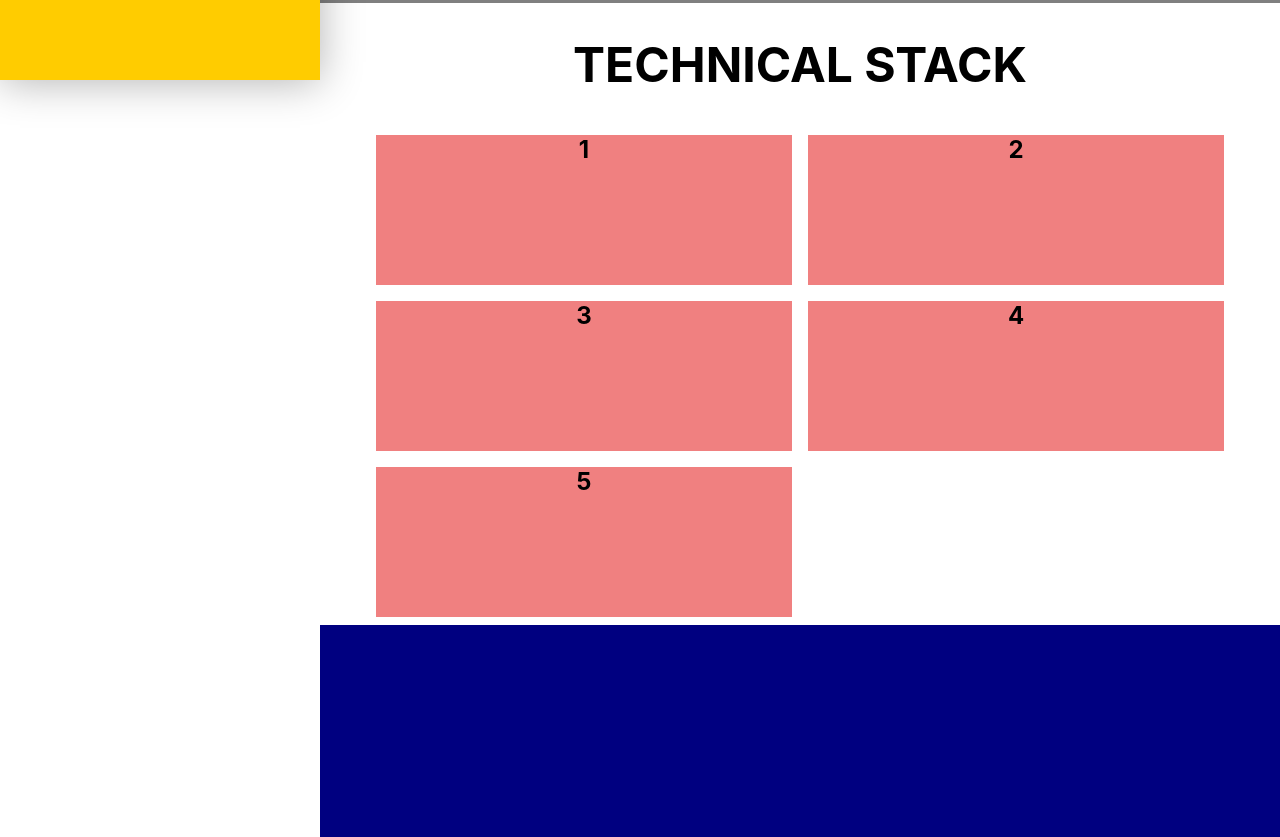
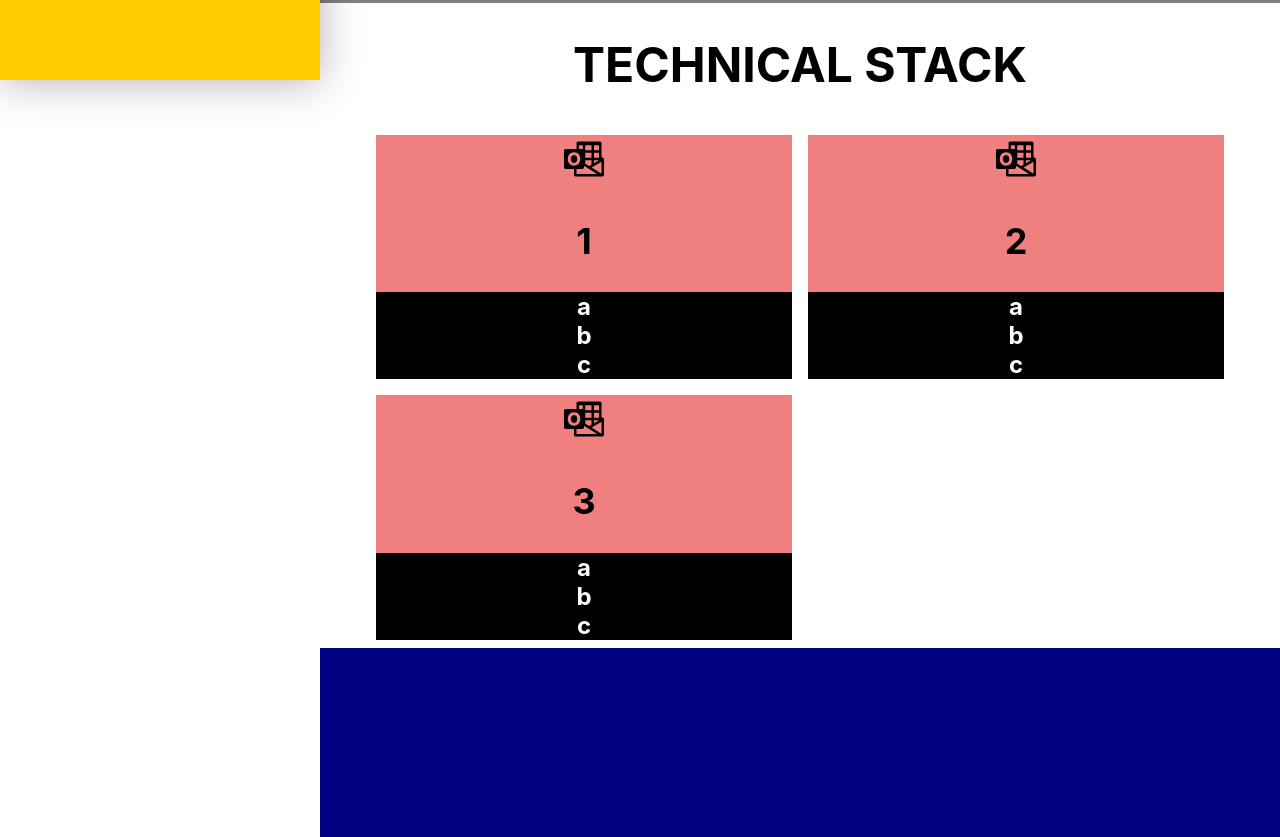
Before and after one commit to rudy-im/fullstack-portfolio, a React (Create React App) app: page / in a window 1280 px wide. Shown: the part 720-1557 px from the top of the page. Built offline with nearby package versions, Linux system fonts and the light colour scheme.

Commit message:
skill component

```diff
--- a/src/components/Main.css
+++ b/src/components/Main.css
@@ -53,12 +53,3 @@
 	box-sizing: border-box;
 	width: 90%;
 }
-
-.skill {
-	height: 150px;
-	background: lightcoral;
-	text-align: center;
-	font-weight: bold;
-	transition: all 0.3s ease;
-	margin: min(1vw, 1vh);
-}
--- a/src/components/Main.js
+++ b/src/components/Main.js
@@ -1,5 +1,8 @@
 import React, { useState, useEffect } from 'react';
 import './Main.css';
+
+import Skill from './Skill';
+import { ReactComponent as OutlookIcon } from '../assets/icons/Outlook.svg'
 
 const Main = () => {
   const [isScrolled, setIsScrolled] = useState(false);
@@ -40,11 +43,9 @@ const Main = () => {
 	  <div className="section white">
 	    <h1>TECHNICAL STACK</h1>
 		<div class="skill-container">
-		  <div class="skill">1</div>
-		  <div class="skill">2</div>
-		  <div class="skill">3</div>
-		  <div class="skill">4</div>
-		  <div class="skill">5</div>
+		  <Skill title="1" skills="a;b;c"><OutlookIcon width="2rem" height="2rem" fill="black" /></Skill>
+		  <Skill title="2" skills="a;b;c"><OutlookIcon width="2rem" height="2rem" fill="black" /></Skill>
+		  <Skill title="3" skills="a;b;c"><OutlookIcon width="2rem" height="2rem" fill="black" /></Skill>
 	    </div>
 	  </div>
 	  <div className="section dark"><h1>Get in touch!</h1></div>
--- /dev/null
+++ b/src/components/Skill.css
@@ -0,0 +1,18 @@
+.skill {
+	background: lightcoral;
+	text-align: center;
+	font-weight: bold;
+	transition: all 0.3s ease;
+	margin: min(1vw, 1vh);
+}
+
+.skill-icon {
+}
+
+.skills {
+}
+
+.skills-item {
+	background-color: black;
+	color: white;
+}
--- /dev/null
+++ b/src/components/Skill.js
@@ -0,0 +1,22 @@
+import './Skill.css';
+
+const Skill = ({title, skills, children}) => {
+  const items = skills.split(';').map(item => item.trim()).filter(Boolean);
+
+  return (
+    <div className="skill">
+	  {children && <div className="skill-icon">{children}</div>}
+      {title && <h2>{title}</h2>}
+
+      <div className="skills">
+        {items.map((item, index) => (
+          <div key={index} className="skills-item">
+            {item}
+          </div>
+        ))}
+      </div>
+    </div>
+  );
+};
+
+export default Skill;
```
